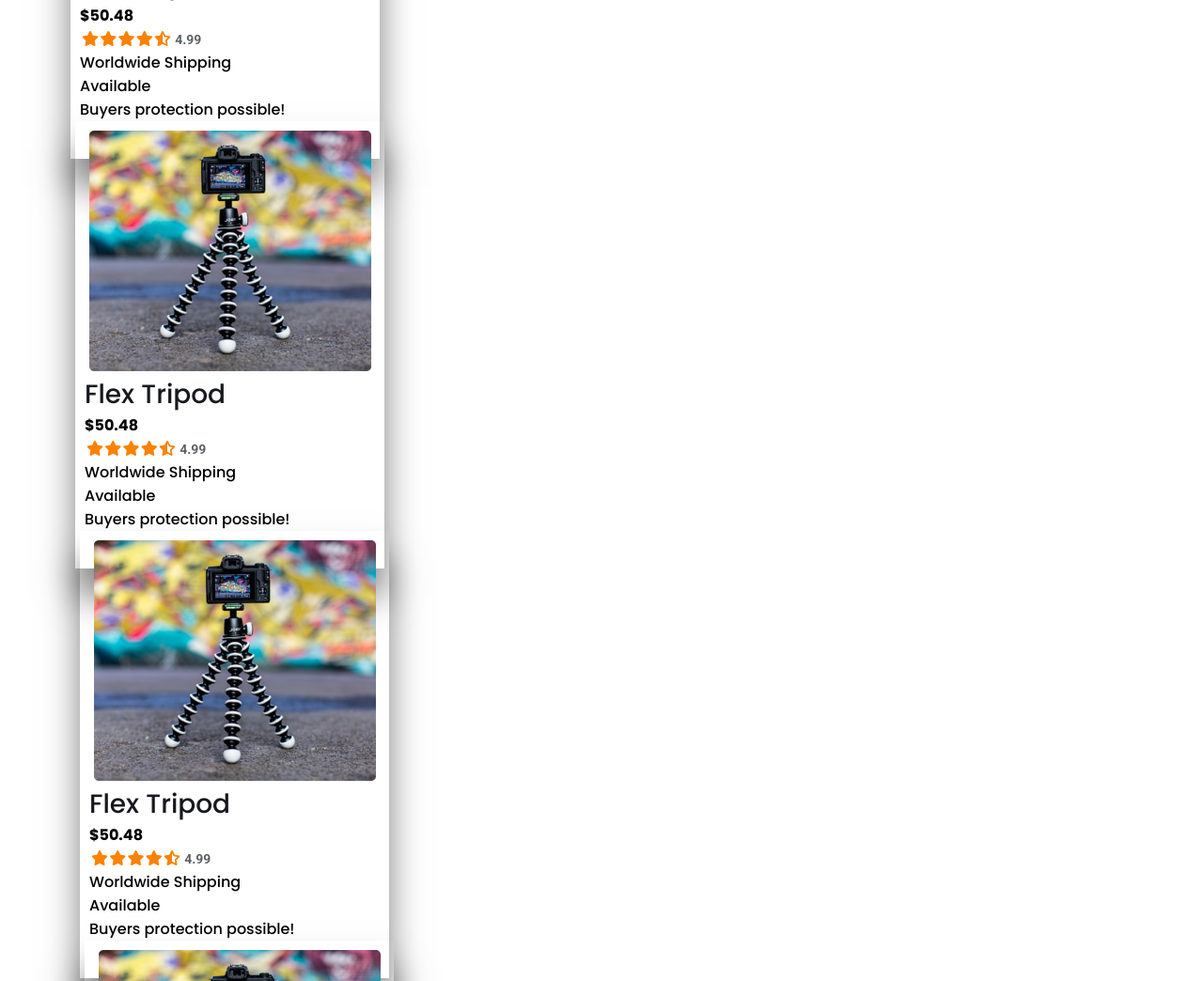
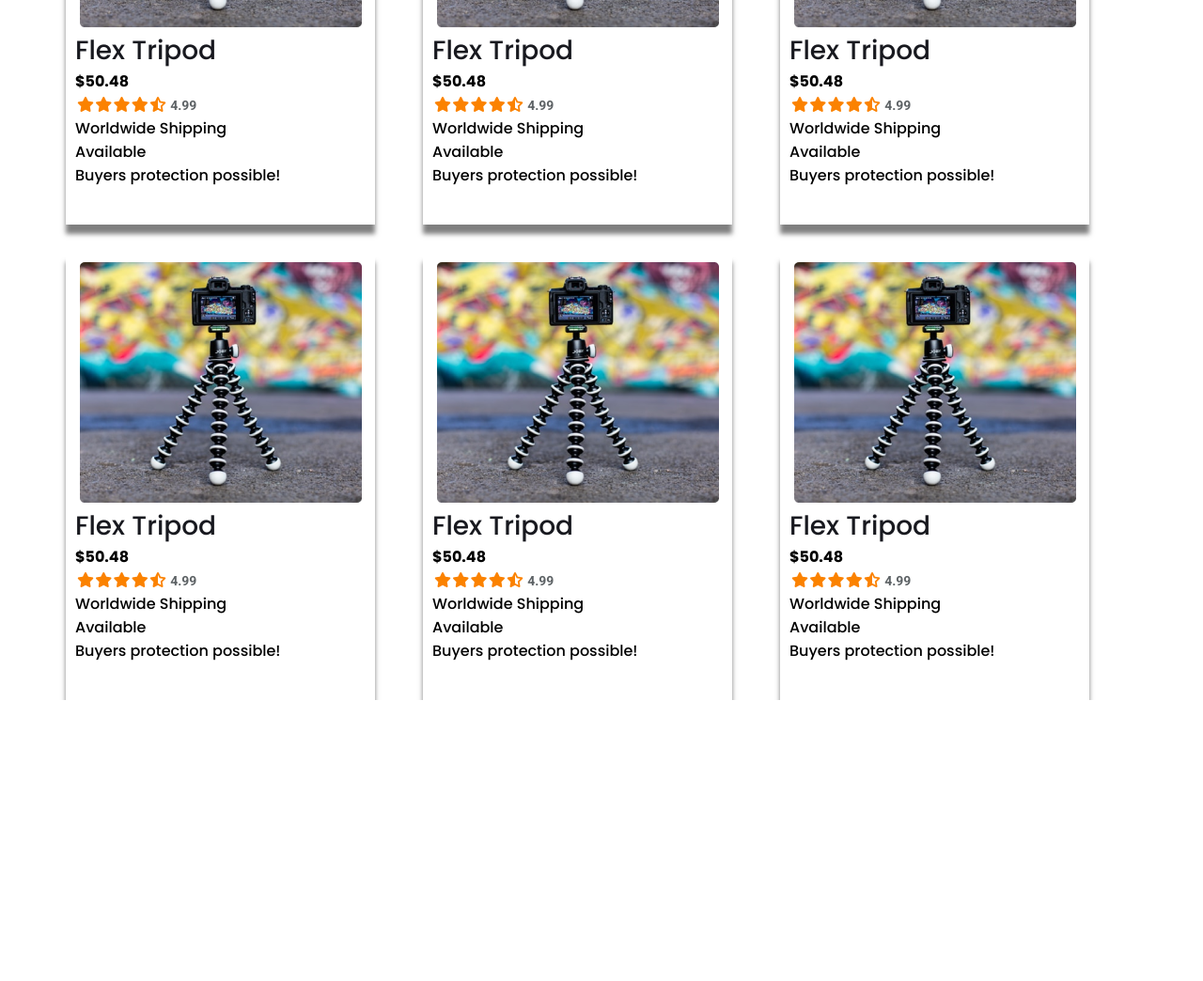
Before and after one commit to sohelofficial/influencer-gear-responsive-css, a plain HTML site: page index.html in a window 1280 px wide. Shown: the part 1516-2560 px from the top of the page at 94% size. After the commit the page ends 2261 px from the top, so only its background shows below. Drawn offline with Linux system fonts and the light colour scheme.

Commit message:
collection part fixed

```diff
--- a/index.html
+++ b/index.html
@@ -65,24 +65,9 @@
                         <i class="fas fa-star-half-alt"></i>
                         <span class="rating">4.99</span>
                     </div>
-                    <p class="additional-info">Worldwide Shipping <br>Available <br>Buyers protection possible!</p>
+                    <p class="additional-info">Worldwide Shipping <br>Available <br>Buyers protection possible!
+                    </p>
                 </div>
-                <div class="card">
-                    <div class="product-image">
-                        <img src="images/tripod.png" alt="" srcset="">
-                    </div>
-                    <div class="product-info">
-                        <h3 class="product-name">Flex Tripod</h3>
-                        <h4 class="product-price">$50.48</h4>
-                        <div class="product-rating">
-                            <i class="fas fa-star"></i>
-                            <i class="fas fa-star"></i>
-                            <i class="fas fa-star"></i>
-                            <i class="fas fa-star"></i>
-                            <i class="fas fa-star-half-alt"></i>
-                            <span class="rating">4.99</span>
-                        </div>
-                        <p class="additional-info">Worldwide Shipping <br>Available <br>Buyers protection possible!</p>
             </div>
             <div class="card">
                 <div class="product-image">
@@ -102,23 +87,6 @@
                     <p class="additional-info">Worldwide Shipping <br>Available <br>Buyers protection possible!
                     </p>
                 </div>
-                        <div class="card">
-                            <div class="product-image">
-                                <img src="images/tripod.png" alt="" srcset="">
-                            </div>
-                            <div class="product-info">
-                                <h3 class="product-name">Flex Tripod</h3>
-                                <h4 class="product-price">$50.48</h4>
-                                <div class="product-rating">
-                                    <i class="fas fa-star"></i>
-                                    <i class="fas fa-star"></i>
-                                    <i class="fas fa-star"></i>
-                                    <i class="fas fa-star"></i>
-                                    <i class="fas fa-star-half-alt"></i>
-                                    <span class="rating">4.99</span>
-                                </div>
-                                <p class="additional-info">Worldwide Shipping <br>Available <br>Buyers protection
-                                    possible!</p>
             </div>
             <div class="card">
                 <div class="product-image">
@@ -135,8 +103,9 @@
                         <i class="fas fa-star-half-alt"></i>
                         <span class="rating">4.99</span>
                     </div>
-                                    <p class="additional-info">Worldwide Shipping <br>Available <br>Buyers protection
-                                        possible!</p>
+                    <p class="additional-info">Worldwide Shipping <br>Available <br>Buyers protection possible!
+                    </p>
+                </div>
             </div>
             <div class="card">
                 <div class="product-image">
@@ -153,8 +122,9 @@
                         <i class="fas fa-star-half-alt"></i>
                         <span class="rating">4.99</span>
                     </div>
-                                        <p class="additional-info">Worldwide Shipping <br>Available <br>Buyers
-                                            protection possible!</p>
+                    <p class="additional-info">Worldwide Shipping <br>Available <br>Buyers protection possible!
+                    </p>
+                </div>
             </div>
             <div class="card">
                 <div class="product-image">
@@ -171,8 +141,9 @@
                         <i class="fas fa-star-half-alt"></i>
                         <span class="rating">4.99</span>
                     </div>
-                                            <p class="additional-info">Worldwide Shipping <br>Available <br>Buyers
-                                                protection possible!</p>
+                    <p class="additional-info">Worldwide Shipping <br>Available <br>Buyers protection possible!
+                    </p>
+                </div>
             </div>
             <div class="card">
                 <div class="product-image">
@@ -189,8 +160,9 @@
                         <i class="fas fa-star-half-alt"></i>
                         <span class="rating">4.99</span>
                     </div>
-                                                <p class="additional-info">Worldwide Shipping <br>Available <br>Buyers
-                                                    protection possible!</p>
+                    <p class="additional-info">Worldwide Shipping <br>Available <br>Buyers protection possible!
+                    </p>
+                </div>
             </div>
             <div class="card">
                 <div class="product-image">
@@ -207,13 +179,49 @@
                         <i class="fas fa-star-half-alt"></i>
                         <span class="rating">4.99</span>
                     </div>
-                                                    <p class="additional-info">Worldwide Shipping <br>Available
-                                                        <br>Buyers
-                                                        protection possible!
+                    <p class="additional-info">Worldwide Shipping <br>Available <br>Buyers protection possible!
                     </p>
                 </div>
+            </div>
+            <div class="card">
+                <div class="product-image">
+                    <img src="images/tripod.png" alt="" srcset="">
+                </div>
+                <div class="product-info">
+                    <h3 class="product-name">Flex Tripod</h3>
+                    <h4 class="product-price">$50.48</h4>
+                    <div class="product-rating">
+                        <i class="fas fa-star"></i>
+                        <i class="fas fa-star"></i>
+                        <i class="fas fa-star"></i>
+                        <i class="fas fa-star"></i>
+                        <i class="fas fa-star-half-alt"></i>
+                        <span class="rating">4.99</span>
+                    </div>
+                    <p class="additional-info">Worldwide Shipping <br>Available <br>Buyers protection possible!
+                    </p>
+                </div>
+            </div>
+            <div class="card">
+                <div class="product-image">
+                    <img src="images/tripod.png" alt="" srcset="">
+                </div>
+                <div class="product-info">
+                    <h3 class="product-name">Flex Tripod</h3>
+                    <h4 class="product-price">$50.48</h4>
+                    <div class="product-rating">
+                        <i class="fas fa-star"></i>
+                        <i class="fas fa-star"></i>
+                        <i class="fas fa-star"></i>
+                        <i class="fas fa-star"></i>
+                        <i class="fas fa-star-half-alt"></i>
+                        <span class="rating">4.99</span>
+                    </div>
+                    <p class="additional-info">Worldwide Shipping <br>Available <br>Buyers protection possible!
+                    </p>
+                </div>
+            </div>
 
-                                            </div>
         </div>
 
     </section>
--- a/style.css
+++ b/style.css
@@ -110,11 +110,12 @@ nav{
 .collection{
     display: grid;
     grid-template-columns: 1fr 1fr 1fr;
+    grid-row-gap: 30px;
 }
 .card{
     width: 329px;
     height: 476px;
-    box-shadow: 0 30px 35px rgba(0, 0, 0, 0.5);
+    box-shadow: 0 10px 5px rgba(0, 0, 0, 0.5);
     padding: 5px 5px;
 }
 .product-image{
```
Lines whose indentation alone changed are shown as unchanged.
